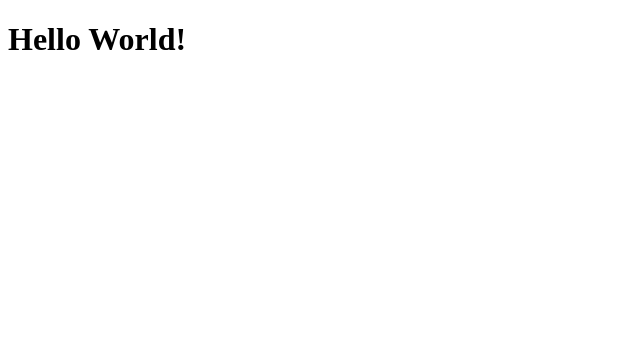
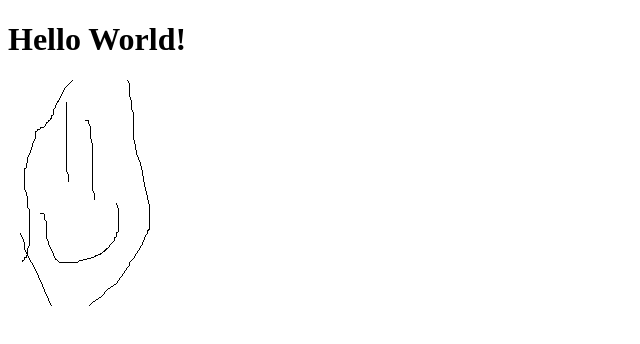
Before and after one commit to paige-leon/SE111_202440, a plain HTML site: page practice/index.html in a window 1280 px wide. Shown: the whole page, without its empty margins (0-640 px from the left). Drawn offline with Linux system fonts and the light colour scheme.

Commit message:
added a :3

```diff
--- a/practice/index.html
+++ b/practice/index.html
@@ -13,5 +13,6 @@
 <!--Webpage starts here-->
 <body>
     <h1>Hello World!</h1>
+    <img src = "images/smile.png">
 </body>
 </html>
```
Also changed, not shown: practice/images/smile.png (added).
